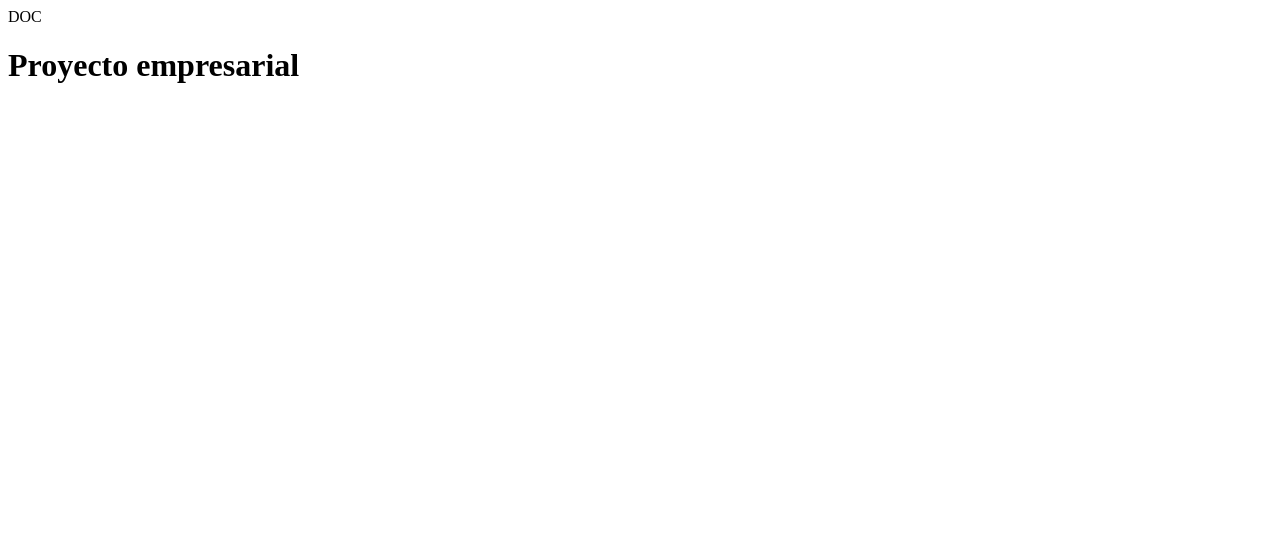
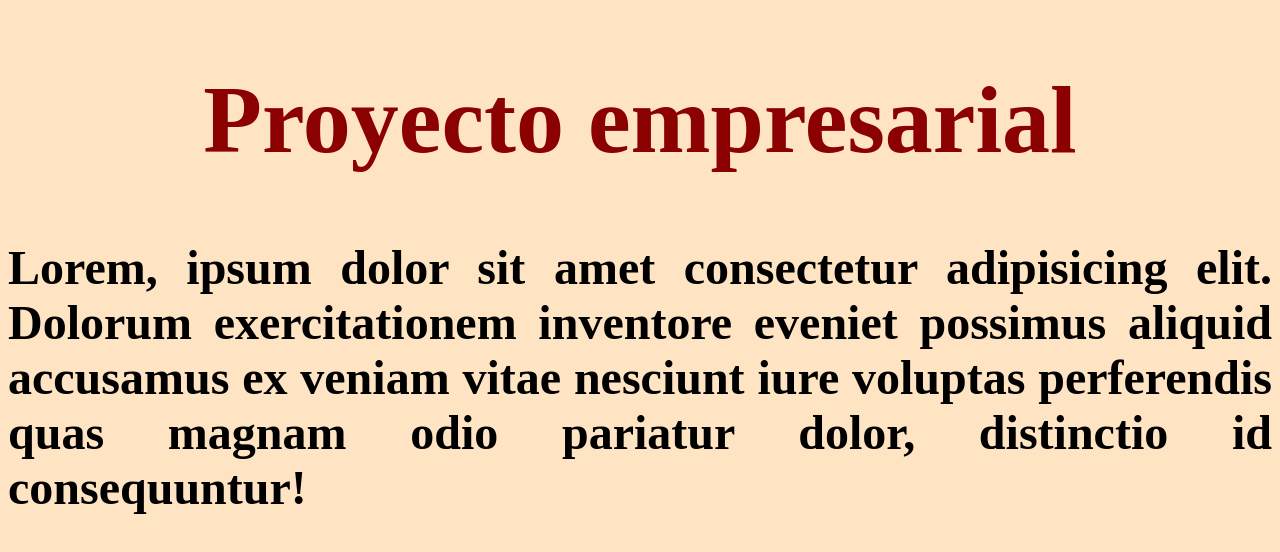
Before and after one commit to AlbertoDelis/proyecto001, a plain HTML site: page index.html in a window 1280 px wide. Drawn offline with Linux system fonts and the light colour scheme.

Commit message:
ultima captura

```diff
--- a/CSS/estilos.css
+++ b/CSS/estilos.css
@@ -1,4 +1,14 @@
 body{
-    background-color: #00f;
+    background-color: bisque;
     text-align: center;
+    font-weight: bold;
+    font-size: 3em;
+    color: darkred;
 }
+
+p{
+    color: black;
+    font-size: 1em;
+    font-weight: bold;
+    text-align:justify;
+}
--- a/index.html
+++ b/index.html
@@ -5,11 +5,12 @@
     <title>Titulo del documento</title>
     <meta http-equiv="X-UA-Compatible" content="IE=edge">
     <meta name="viewport" content="width=device-width, initial-scale=1.0">
-    <link href="css/estilos.css"
+    <link rel="stylesheet" href="css/estilos.css" media="screen" />
     <title>DOC</title>
 </head>
 <body>
     <h1>Proyecto empresarial</h1>
+    <p>Lorem, ipsum dolor sit amet consectetur adipisicing elit. Dolorum exercitationem inventore eveniet possimus aliquid accusamus ex veniam vitae nesciunt iure voluptas perferendis quas magnam odio pariatur dolor, distinctio id consequuntur!</p>
 
 </body>
 </html>
```
